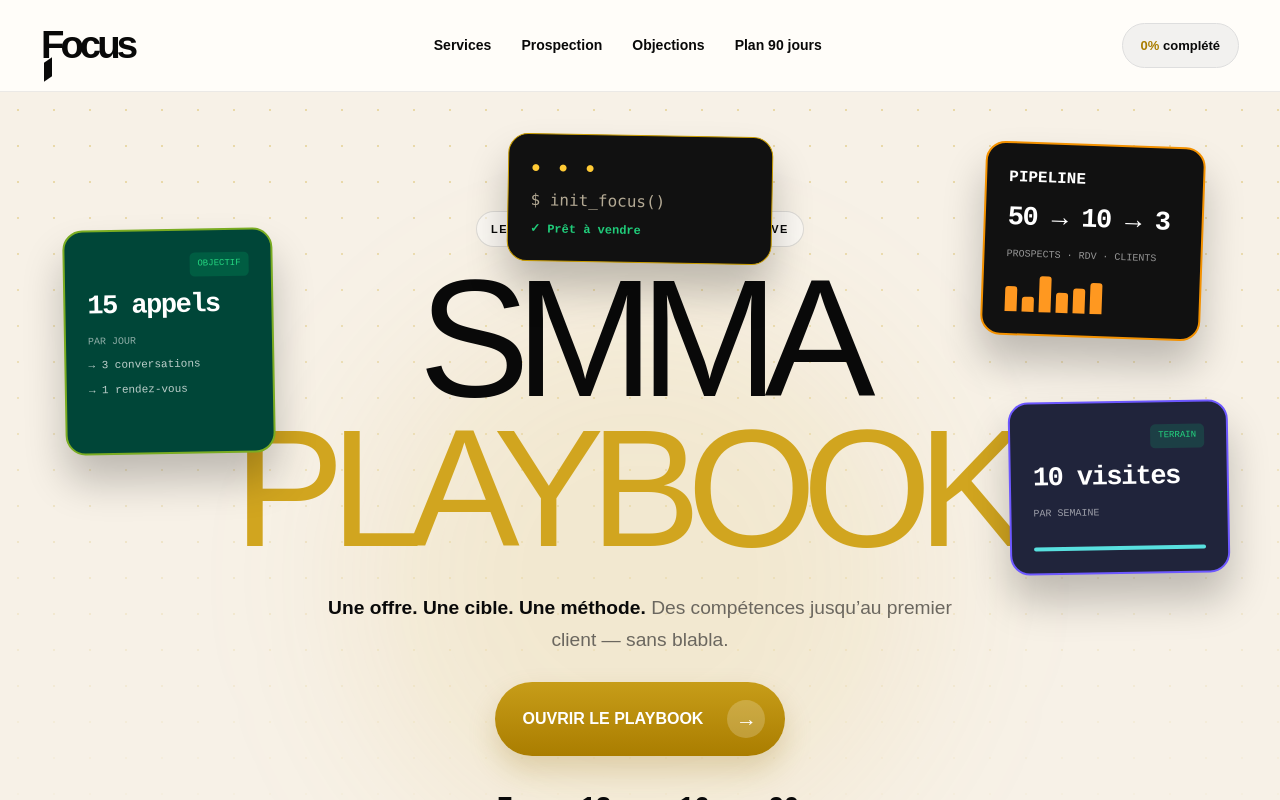
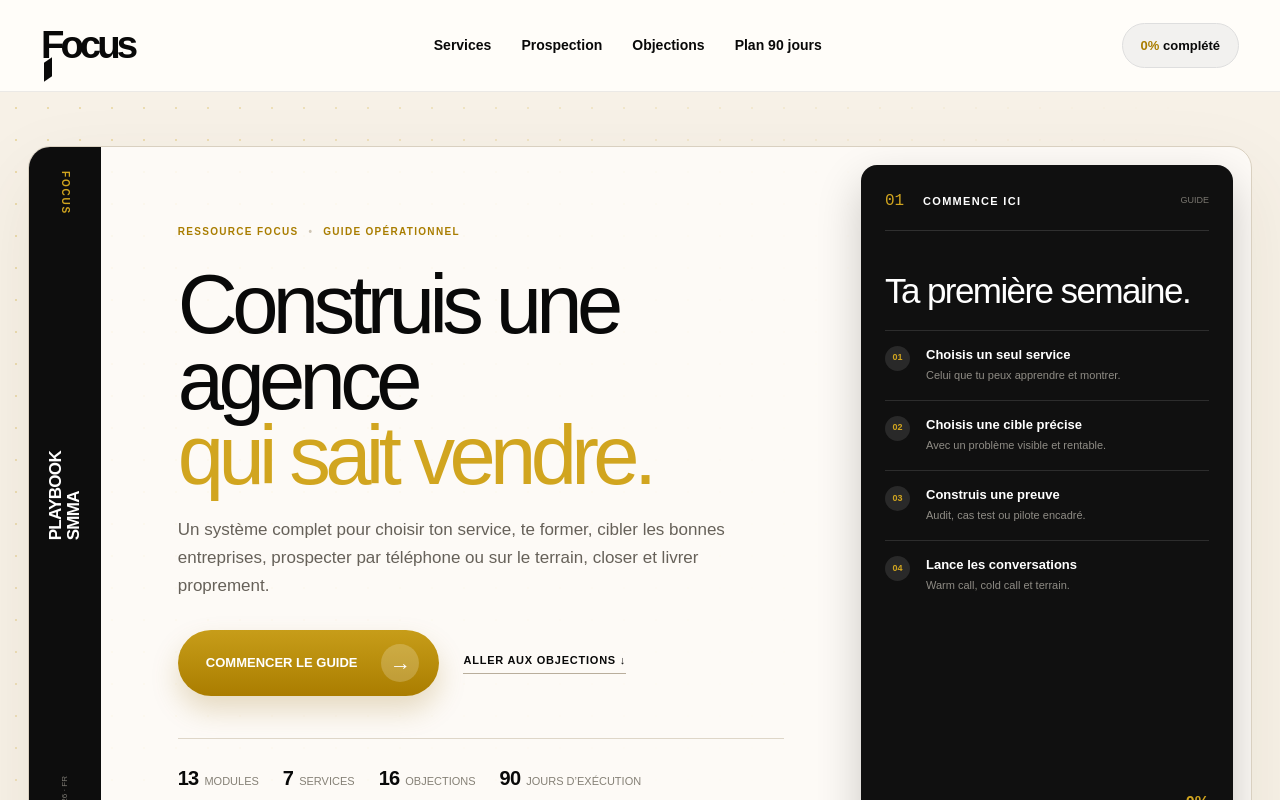
Before and after one commit to bilouahdih-dotcom/focus-smma-playbook, a Next.js app: page / in a window 1280 px wide. Shown: the top 800 px of the page. Built offline with nearby package versions, Linux system fonts and the light colour scheme.

Commit message:
Refine Focus playbook design

```diff
--- a/app/globals.css
+++ b/app/globals.css
@@ -34,6 +34,30 @@ p { line-height: 1.65; }
 .progress-pill { border: 1px solid #dedede; background: #f2f1ef; padding: 12px 18px; border-radius: 999px; font-size: 13px; font-weight: 700; }
 .progress-pill span { color: var(--gold-dark); }
 .menu-button { display: none; width: 44px; height: 44px; border: 1px solid #ddd; border-radius: 50%; background: #f5f4f1; font-size: 20px; }
+
+.guide-cover { position: relative; overflow: hidden; background: var(--paper); border-bottom: 1px solid var(--line); padding: 54px 28px 72px; }
+.guide-dots { position: absolute; inset: 0; opacity: .32; background-image: radial-gradient(#cda729 1px, transparent 1px); background-size: 32px 32px; mask-image: linear-gradient(115deg, #000 0%, transparent 72%); }
+.cover-shell { width: min(1260px, 100%); min-height: 650px; margin: 0 auto; position: relative; z-index: 1; display: grid; grid-template-columns: 72px minmax(0, 1fr) 390px; background: rgba(255,253,249,.83); border: 1px solid #d9d0c0; border-radius: 22px; overflow: hidden; box-shadow: 0 28px 80px rgba(82,59,0,.08); }
+.cover-spine { padding: 24px 0; background: #0d0d0d; color: white; display: flex; flex-direction: column; align-items: center; gap: 32px; }
+.cover-spine span { color: var(--gold); font-size: 10px; font-weight: 900; letter-spacing: .18em; writing-mode: vertical-rl; }
+.cover-spine strong { margin: auto 0; font-size: 17px; line-height: 1.05; letter-spacing: -.04em; writing-mode: vertical-rl; transform: rotate(180deg); }
+.cover-spine small { color: #7e7b74; font-size: 8px; writing-mode: vertical-rl; transform: rotate(180deg); }
+.cover-main { padding: clamp(42px, 6vw, 84px); display: flex; flex-direction: column; justify-content: center; }
+.cover-breadcrumb { display: flex; align-items: center; gap: 10px; color: var(--gold-dark); font-size: 10px; font-weight: 850; letter-spacing: .13em; }
+.cover-breadcrumb i { color: #cfc5b4; font-style: normal; }
+.cover-main h1 { max-width: 720px; margin: 28px 0 22px; font-size: clamp(52px, 6.5vw, 92px); letter-spacing: -.068em; line-height: .91; }
+.cover-main h1 em { color: var(--gold); font-style: normal; }
+.cover-main > p { max-width: 660px; margin: 0; color: #666159; font-size: 17px; }
+.cover-actions { display: flex; align-items: center; gap: 24px; margin-top: 30px; }
+.cover-actions .gold-button { padding-top: 14px; padding-bottom: 14px; font-size: 13px; }
+.text-link { font-size: 11px; font-weight: 850; letter-spacing: .07em; border-bottom: 1px solid #b9ae9c; padding-bottom: 5px; }
+.cover-meta { display: flex; gap: 24px; flex-wrap: wrap; margin-top: 42px; padding-top: 24px; border-top: 1px solid var(--line); color: #858076; font-size: 11px; text-transform: uppercase; }
+.cover-meta span { display: flex; align-items: baseline; gap: 6px; }.cover-meta b { color: var(--ink); font-size: 20px; letter-spacing: -.04em; }
+.start-panel { margin: 18px 18px 18px 0; padding: 24px; align-self: stretch; background: #101010; color: white; border-radius: 16px; box-shadow: 0 18px 45px rgba(0,0,0,.2); display: flex; flex-direction: column; }
+.start-panel header { display: grid; grid-template-columns: 28px 1fr auto; align-items: center; gap: 10px; padding-bottom: 17px; border-bottom: 1px solid #303030; }.start-panel header span { color: var(--gold); font-family: var(--font-geist-mono); }.start-panel header b { font-size: 11px; letter-spacing: .12em; }.start-panel header i { color: #79766f; font-size: 9px; font-style: normal; }
+.start-panel h2 { margin: 34px 0 12px; font-size: 35px; letter-spacing: -.045em; }
+.start-panel ol { list-style: none; padding: 0; margin: 0; }.start-panel li { display: grid; grid-template-columns: 30px 1fr; gap: 11px; padding: 15px 0; border-top: 1px solid #2d2d2d; }.start-panel li > span { display: grid; place-items: center; width: 25px; height: 25px; border-radius: 50%; background: #292929; color: var(--gold); font-size: 9px; font-weight: 850; }.start-panel li p { margin: 0; line-height: 1.35; }.start-panel li b { display: block; font-size: 13px; }.start-panel li small { color: #8f8c85; font-size: 11px; }
+.start-panel footer { margin-top: auto; padding-top: 20px; display: grid; grid-template-columns: 1fr auto; gap: 8px; align-items: end; }.start-panel footer > span { color: #76736c; font-size: 9px; font-weight: 850; letter-spacing: .1em; }.start-panel footer > b { color: var(--gold); }.start-panel footer > div { grid-column: 1 / -1; height: 5px; border-radius: 999px; overflow: hidden; background: #303030; }.start-panel footer i { display: block; height: 100%; background: var(--gold); }
 
 .hero { min-height: 860px; position: relative; overflow: hidden; display: grid; place-items: center; background: var(--paper); border-bottom: 1px solid var(--line); padding: 70px 24px; }
 .dot-grid { position: absolute; inset: 0; opacity: .32; background-image: radial-gradient(#cda729 1.2px, transparent 1.2px); background-size: 36px 36px; mask-image: linear-gradient(to bottom, #000 10%, transparent 92%); }
@@ -138,12 +162,14 @@ p { line-height: 1.65; }
 .footer { min-height: 150px; padding: 38px 4vw; display: flex; align-items: center; justify-content: space-between; gap: 20px; }.footer p { color: var(--muted); font-size: 12px; }.footer > a:last-child { font-size: 11px; font-weight: 850; }
 
 @media (max-width: 1000px) {
+  .cover-shell { grid-template-columns: 58px 1fr; }.start-panel { grid-column: 2; margin: 0 24px 24px; }.cover-main { padding: 55px 46px 38px; }.cover-spine { grid-row: 1 / span 2; }
   .float-card { transform: scale(.8); }.card-green { left: -30px; }.card-blue { right: -40px; }.card-gold { right: -30px; }.nav-links { display: none; position: absolute; top: 92px; left: 0; right: 0; background: white; padding: 22px; border-bottom: 1px solid var(--line); flex-direction: column; }.nav-links.open { display: flex; }.menu-button { display: block; }
   .service-layout, .target-grid, .terrain-layout { grid-template-columns: 1fr; }.service-tabs { display: grid; grid-template-columns: repeat(2,1fr); }.principle-grid, .channel-grid, .delivery-grid { grid-template-columns: repeat(2,1fr); }.principle-grid article:nth-child(2) { border-right: 0; }.principle-grid article { border-bottom: 1px solid #292929; }.timeline { grid-template-columns: repeat(2,1fr); }.resource-row { grid-template-columns: repeat(2,1fr); }.offer-levels, .diagnostic-grid, .ninety-grid { grid-template-columns: 1fr; }.ninety-grid .gold-plan { transform: none; }.objection-method { grid-template-columns: repeat(2,1fr); }.cadence { grid-template-columns: repeat(2,1fr); }.closing-line { grid-template-columns: 1fr; }
 }
 
 @media (max-width: 680px) {
   .topbar { height: 74px; padding: 0 18px; }.brand { font-size: 32px; }.progress-pill { padding: 10px 12px; }.nav-links { top: 74px; }
+  .guide-cover { padding: 18px 12px 32px; }.cover-shell { min-height: 0; grid-template-columns: 1fr; border-radius: 16px; }.cover-spine { display: none; }.cover-main { padding: 38px 24px 30px; }.cover-main h1 { font-size: clamp(46px, 14vw, 68px); }.cover-main > p { font-size: 14px; }.cover-actions { align-items: flex-start; flex-direction: column; }.cover-meta { display: grid; grid-template-columns: 1fr 1fr; gap: 13px; }.start-panel { grid-column: 1; margin: 0 10px 10px; }.start-panel h2 { font-size: 28px; }
   .hero { min-height: 740px; padding-top: 105px; }.hero h1 { font-size: clamp(64px,23vw,105px); }.hero-copy > p { margin-top: 35px; }.card-black { top: 18px; transform: translateX(-50%) scale(.7); }.card-green { display: none; }.card-blue { top: auto; bottom: 22px; right: -55px; transform: scale(.64) rotate(-2deg); }.card-gold { top: 80px; right: -73px; transform: scale(.58) rotate(2deg); }.hero-stats { gap: 17px; }.hero-stats b { font-size: 20px; }.hero-stats span { font-size: 8px; }
   .content-section, .section-wrap { width: min(100% - 28px, 1180px); padding: 82px 0; }.section-title { margin-bottom: 35px; }.section-title p { font-size: 15px; }
   .module-grid, .script-grid, .timeline, .resource-row, .detail-grid, .channel-grid, .principle-grid, .delivery-grid, .diagnostic-grid, .objection-method, .cadence, .plan-form { grid-template-columns: 1fr; }.module-card { grid-template-columns: 38px 1fr 28px; }.principle-grid article { border-right: 0; }.resource-row div, .cadence div, .objection-method div { border-right: 0; border-bottom: 1px solid #333; }.resource-row div:last-child, .cadence div:last-child, .objection-method div:last-child { border-bottom: 0; }
--- a/app/page.tsx
+++ b/app/page.tsx
@@ -259,18 +259,35 @@ export default function Home() {
         </div>
       </header>
 
-      <section className="hero" id="top">
-        <div className="dot-grid" />
-        <div className="float-card card-green"><span className="live">OBJECTIF</span><b>15 appels</b><small>PAR JOUR</small><i>→ 3 conversations</i><i>→ 1 rendez-vous</i></div>
-        <div className="float-card card-black"><span className="terminal-dots">● ● ●</span><code>$ init_focus()</code><strong>✓ Prêt à vendre</strong></div>
-        <div className="float-card card-blue"><span className="live">TERRAIN</span><b>10 visites</b><small>PAR SEMAINE</small><div className="mini-line" /></div>
-        <div className="float-card card-gold"><span>PIPELINE</span><b>50 → 10 → 3</b><small>PROSPECTS · RDV · CLIENTS</small><div className="bars"><i/><i/><i/><i/><i/><i/></div></div>
-        <div className="hero-copy">
-          <span className="kicker">Le guide complet offert après le live</span>
-          <h1><span>SMMA</span><em>PLAYBOOK.</em></h1>
-          <p><strong>Une offre. Une cible. Une méthode.</strong> Des compétences jusqu’au premier client — sans blabla.</p>
-          <a className="gold-button" href="#modules">OUVRIR LE PLAYBOOK <span>→</span></a>
-          <div className="hero-stats"><div><b>7</b><span>SERVICES</span></div><div><b>13</b><span>MODULES</span></div><div><b>16</b><span>OBJECTIONS</span></div><div><b>90</b><span>JOURS</span></div></div>
+      <section className="guide-cover" id="top">
+        <div className="guide-dots" />
+        <div className="cover-shell">
+          <aside className="cover-spine" aria-label="Informations du guide">
+            <span>FOCUS</span>
+            <strong>PLAYBOOK<br/>SMMA</strong>
+            <small>ÉDITION 2026 · FR</small>
+          </aside>
+          <div className="cover-main">
+            <div className="cover-breadcrumb"><span>RESSOURCE FOCUS</span><i>•</i><span>GUIDE OPÉRATIONNEL</span></div>
+            <h1>Construis une agence<br/><em>qui sait vendre.</em></h1>
+            <p>Un système complet pour choisir ton service, te former, cibler les bonnes entreprises, prospecter par téléphone ou sur le terrain, closer et livrer proprement.</p>
+            <div className="cover-actions">
+              <a className="gold-button" href="#modules">COMMENCER LE GUIDE <span>→</span></a>
+              <a className="text-link" href="#objections">ALLER AUX OBJECTIONS ↓</a>
+            </div>
+            <div className="cover-meta"><span><b>13</b> modules</span><span><b>7</b> services</span><span><b>16</b> objections</span><span><b>90</b> jours d’exécution</span></div>
+          </div>
+          <article className="start-panel">
+            <header><span>01</span><b>COMMENCE ICI</b><i>GUIDE</i></header>
+            <h2>Ta première semaine.</h2>
+            <ol>
+              <li><span>01</span><p><b>Choisis un seul service</b><small>Celui que tu peux apprendre et montrer.</small></p></li>
+              <li><span>02</span><p><b>Choisis une cible précise</b><small>Avec un problème visible et rentable.</small></p></li>
+              <li><span>03</span><p><b>Construis une preuve</b><small>Audit, cas test ou pilote encadré.</small></p></li>
+              <li><span>04</span><p><b>Lance les conversations</b><small>Warm call, cold call et terrain.</small></p></li>
+            </ol>
+            <footer><span>PROGRESSION ACTUELLE</span><b>{progress}%</b><div><i style={{ width: `${progress}%` }} /></div></footer>
+          </article>
         </div>
       </section>
 
```
Also changed, not shown: 1 other file (tests, documents, lock files or other folders).
